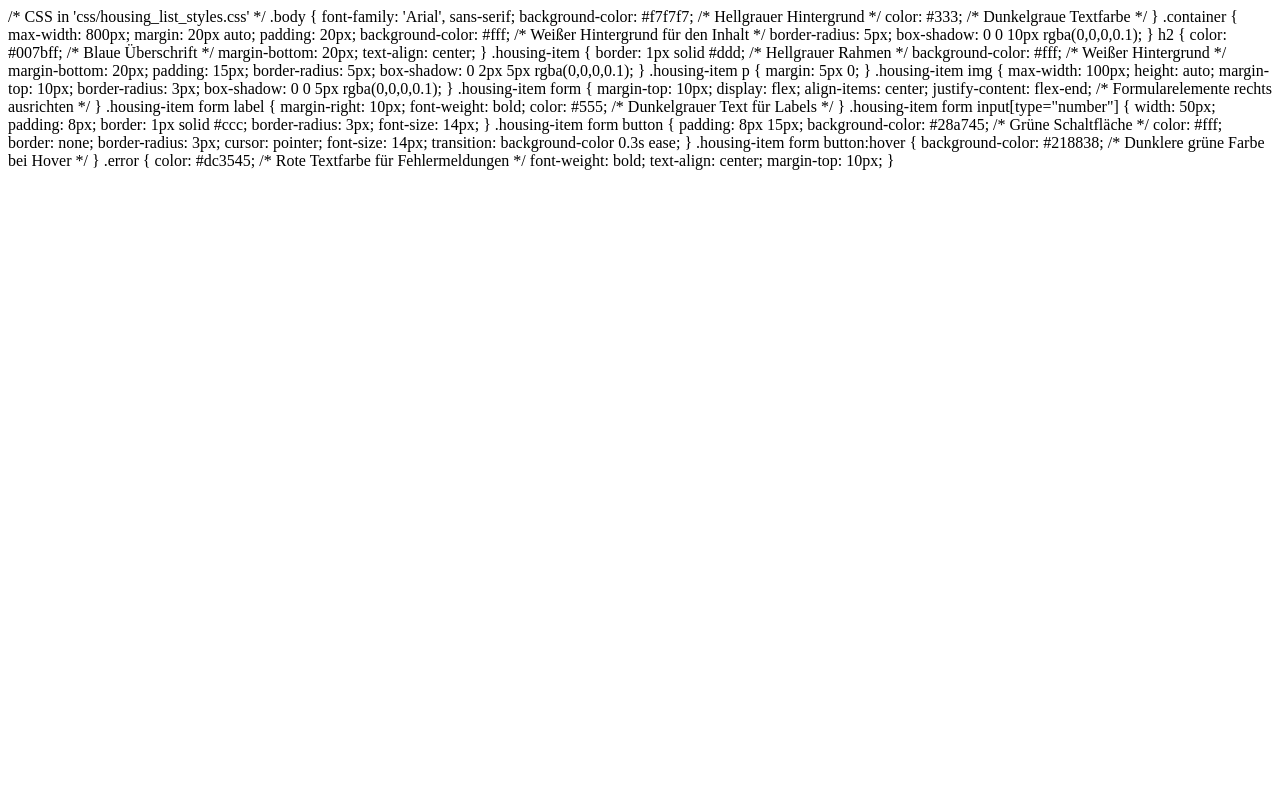
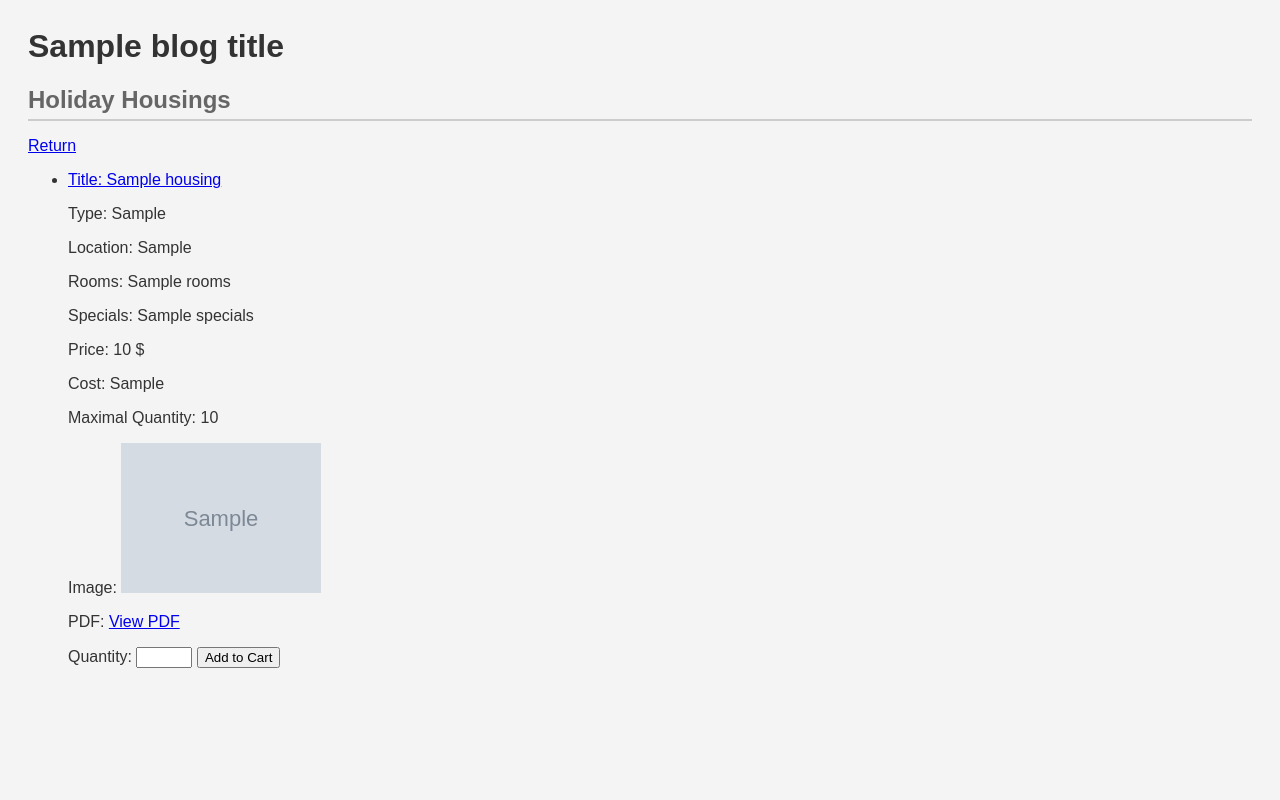
Before and after one commit to mysite01/tassnim2, a Django app: template HolidayHousings/templates/housing-list.html in a window 1280 px wide. Run offline with Django 3.2, Linux system fonts and the light colour scheme; the template is opened without the code that fills it: most values are stand-ins (such as "Sample title", 1, 10 or a date in 2020); grey boxes marked "Sample" are stand-in pictures.

Commit message:
StyleList

```diff
--- a/HolidayHousings/templates/housing-list.html
+++ b/HolidayHousings/templates/housing-list.html
@@ -1,86 +1,92 @@
-/* CSS in 'css/housing_list_styles.css' */
+{% extends 'home.html' %}
 
-.body {
-    font-family: 'Arial', sans-serif;
-    background-color: #f7f7f7; /* Hellgrauer Hintergrund */
-    color: #333; /* Dunkelgraue Textfarbe */
-}
+{% block css %}
+    <style>
+        .housing-item {
+            border: 1px solid #ccc;
+            padding: 10px;
+            margin: 10px;
+        }
+        .cart {
+            position: fixed;
+            top: 10px;
+            right: 10px;
+            border: 1px solid #ccc;
+            padding: 10px;
+            background-color: #fff;
+            z-index: 1000;
+        }
+        .cart ul {
+            list-style-type: none;
+            padding: 0;
+        }
+        .cart-item {
+            border-bottom: 1px solid #ccc;
+            padding: 5px 0;
+        }
+    </style>
+{% endblock %}
 
-.container {
-    max-width: 800px;
-    margin: 20px auto;
-    padding: 20px;
-    background-color: #fff; /* Weißer Hintergrund für den Inhalt */
-    border-radius: 5px;
-    box-shadow: 0 0 10px rgba(0,0,0,0.1);
-}
+{% block content %}
+    <div class="container">
+        <h2>Holiday Housings</h2>
+        <p><a href="{% url 'home' %}">Return</a></p>
 
-h2 {
-    color: #007bff; /* Blaue Überschrift */
-    margin-bottom: 20px;
-    text-align: center;
-}
+        {% if all_housings %}
+            <ul>
+                {% for housing in all_housings %}
+                    <li class="housing-item">
+                        <p><a href="{% url 'housing-detail' housing.id %}">Title: {{ housing.title }}</a></p>
+                        <p>Type: {{ housing.get_type_display }}</p>
+                        <p>Location: {{ housing.get_location_display }}</p>
+                        <p>Rooms: {{ housing.rooms }}</p>
+                        <p>Specials: {{ housing.specials }}</p>
+                        <p>Price: {{ housing.price }} $</p>
+                        <p>Cost: {{ housing.get_costs_display }}</p>
+                        <p>Maximal Quantity: {{ housing.max_quantity }}</p>
 
-.housing-item {
-    border: 1px solid #ddd; /* Hellgrauer Rahmen */
-    background-color: #fff; /* Weißer Hintergrund */
-    margin-bottom: 20px;
-    padding: 15px;
-    border-radius: 5px;
-    box-shadow: 0 2px 5px rgba(0,0,0,0.1);
-}
+                        {% if housing.image %}
+                            <p>Image: <img src="{{ housing.image.url }}" alt="Housing Image" style="max-width: 200px;"></p>
+                        {% else %}
+                            <p>No image available</p>
+                        {% endif %}
 
-.housing-item p {
-    margin: 5px 0;
-}
+                        {% if housing.pdf_file %}
+                            <p>PDF: <a href="{{ housing.pdf_file.url }}" target="_blank">View PDF</a></p>
+                        {% else %}
+                            <p>No PDF available</p>
+                        {% endif %}
 
-.housing-item img {
-    max-width: 100px;
-    height: auto;
-    margin-top: 10px;
-    border-radius: 3px;
-    box-shadow: 0 0 5px rgba(0,0,0,0.1);
-}
+                        <form method="post" action="{% url 'add_to_cart' housing.id %}">
+                            {% csrf_token %}
+                            <label for="quantity">Quantity:</label>
+                            <input type="number" id="quantity" name="quantity" min="1" max="{{ housing.max_quantity }}" required>
+                            <button type="submit">Add to Cart</button>
+                        </form>
 
-.housing-item form {
-    margin-top: 10px;
-    display: flex;
-    align-items: center;
-    justify-content: flex-end; /* Formularelemente rechts ausrichten */
-}
+                        {% if has_edit_permission %}
+                            <form class="housing-form" method="post" action="{% url 'housing-edit' pk=housing.pk %}">
+                                {% csrf_token %}
+                                <button type="submit">Edit</button>
+                            </form>
+                        {% endif %}
+                    </li>
+                {% endfor %}
+            </ul>
+        {% else %}
+            <p>No housings yet</p>
+        {% endif %}
 
-.housing-item form label {
-    margin-right: 10px;
-    font-weight: bold;
-    color: #555; /* Dunkelgrauer Text für Labels */
-}
+        {% if has_add_permission %}
+            <p>Add a new holiday housing</p>
+            <form method="get" action="{% url 'housing-create' %}">
+                <button type="submit">Add new housing</button>
+            </form>
+        {% endif %}
 
-.housing-item form input[type="number"] {
-    width: 50px;
-    padding: 8px;
-    border: 1px solid #ccc;
-    border-radius: 3px;
-    font-size: 14px;
-}
-
-.housing-item form button {
-    padding: 8px 15px;
-    background-color: #28a745; /* Grüne Schaltfläche */
-    color: #fff;
-    border: none;
-    border-radius: 3px;
-    cursor: pointer;
-    font-size: 14px;
-    transition: background-color 0.3s ease;
-}
-
-.housing-item form button:hover {
-    background-color: #218838; /* Dunklere grüne Farbe bei Hover */
-}
-
-.error {
-    color: #dc3545; /* Rote Textfarbe für Fehlermeldungen */
-    font-weight: bold;
-    text-align: center;
-    margin-top: 10px;
-}
+        <!-- Error message section -->
+        {% if error_message %}
+            <p class="error">{{ error_message }}</p>
+        {% endif %}
+    </div>
+{% endblock %}
```
